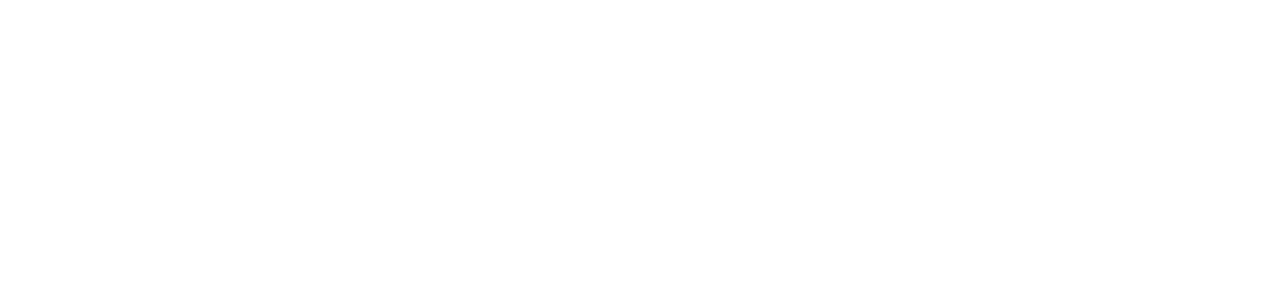
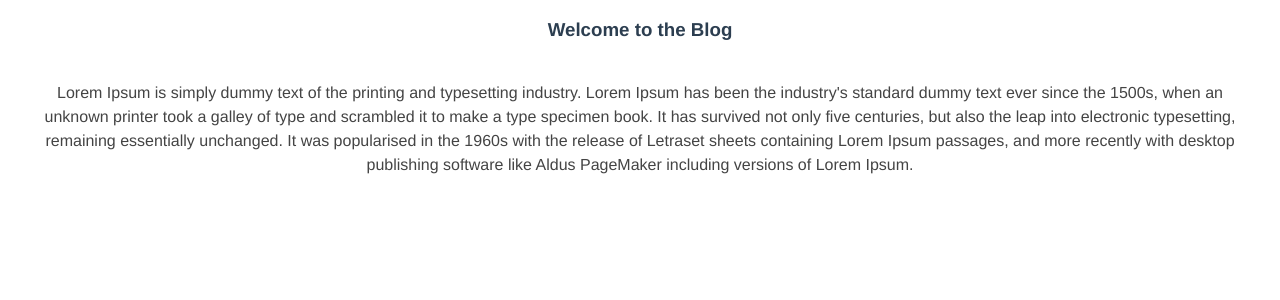
Before and after one commit to saulomas/Learning-TheNetNinja-Vue3, a Vue app: page /posts/1 in a window 1280 px wide. Before the commit this address had no page. Shown: the top 300 px of the page. Built offline with nearby package versions, Linux system fonts and the light colour scheme; data requests are answered from the project's data file.

Commit message:
Conclusão do Projeto/Estudo

```diff
--- a/data/db.json
+++ b/data/db.json
@@ -2,7 +2,7 @@
   "posts": [
     {
       "id": 1,
-      "title": "Welcome to the Blogg",
+      "title": "Welcome to the Blog",
       "body": "Lorem Ipsum is simply dummy text of the printing and typesetting industry. Lorem Ipsum has been the industry's standard dummy text ever since the 1500s, when an unknown printer took a galley of type and scrambled it to make a type specimen book. It has survived not only five centuries, but also the leap into electronic typesetting, remaining essentially unchanged. It was popularised in the 1960s with the release of Letraset sheets containing Lorem Ipsum passages, and more recently with desktop publishing software like Aldus PageMaker including versions of Lorem Ipsum.",
       "tags": [
         "webdev",
@@ -19,16 +19,6 @@
         "webdev",
         "coding"
       ]
-    },
-    {
-      "id": 3,
-      "title": "Welcome to the Blogg",
-      "body": "Lorem Ipsum is simply dummy text of the printing and typesetting industry. Lorem Ipsum has been the industry's standard dummy text ever since the 1500s, when an unknown printer took a galley of type and scrambled it to make a type specimen book. It has survived not only five centuries, but also the leap into electronic typesetting, remaining essentially unchanged. It was popularised in the 1960s with the release of Letraset sheets containing Lorem Ipsum passages, and more recently with desktop publishing software like Aldus PageMaker including versions of Lorem Ipsum.",
-      "tags": [
-        "webdev",
-        "coding",
-        "news"
-      ]
     }
   ]
 }
--- a/src/components/PostList.vue
+++ b/src/components/PostList.vue
@@ -7,7 +7,6 @@
 </template>
 
 <script>
-import { onMounted, onUnmounted, onUpdated } from 'vue';
 import SinglePost from "./SinglePost.vue";
 
 export default {
--- a/src/components/SinglePost.vue
+++ b/src/components/SinglePost.vue
@@ -1,7 +1,12 @@
 <template>
   <div class="post">
-    <h3>{{ post.title }}</h3>
+    <router-link :to="{ name: 'Details', params: { id: post.id }}">
+      <h3>{{ post.title }}</h3>
+    </router-link>
     <p>{{ snippet }}</p>
+    <span v-for="tag in post.tags" :key="tag">
+      #{{ tag }}
+    </span>
   </div>
 </template>
 
--- /dev/null
+++ b/src/composables/getPost.js
@@ -0,0 +1,23 @@
+import { ref } from 'vue'
+
+const getPost = (id) => {
+  const post = ref(null)
+  const error = ref(null)
+
+  const load = async () => {
+    try {
+      let data = await fetch('http://localhost:3000/posts/' + id)
+      if (!data.ok) {
+        throw Error('That post does not exist.')
+      }
+      post.value = await data.json()
+    } catch (err) {
+      error.value = err.message
+      console.log(error.value)
+    }
+  }
+
+  return { post, error, load }
+}
+
+export default getPost
--- /dev/null
+++ b/src/composables/getPosts.js
@@ -0,0 +1,23 @@
+import { ref } from 'vue'
+
+const getPosts = () => {
+  const posts = ref([])
+  const error = ref(null)
+
+  const load = async () => {
+    try {
+      let data = await fetch('http://localhost:3000/posts')
+      if (!data.ok) {
+        throw Error('No data available.')
+      }
+      posts.value = await data.json()
+    } catch (err) {
+      error.value = err.message
+      console.log(error.value)
+    }
+  }
+
+  return { posts, error, load }
+}
+
+export default getPosts
--- a/src/router/index.js
+++ b/src/router/index.js
@@ -1,11 +1,18 @@
 import { createRouter, createWebHistory } from 'vue-router'
 import HomeView from '../views/HomeView.vue'
+import DetailsView from '../views/DetailsView.vue'
 
 const routes = [
   {
     path: '/',
-    name: 'home',
+    name: 'Home',
     component: HomeView
+  },
+  {
+    path: '/posts/:id',
+    name: 'Details',
+    component: DetailsView,
+    props: true
   }
 ]
 
--- /dev/null
+++ b/src/views/DetailsView.vue
@@ -0,0 +1,37 @@
+<template>
+  <div v-if="error">{{ error }}</div>
+  <div v-if="post" class="post">
+    <h3>{{ post.title }}</h3>
+    <p class="pre">{{ post.body }}</p>
+  </div>
+</template>
+
+<script>
+import getPost from '../composables/getPost'
+
+export default {
+  props: ['id'],
+  setup(props) {
+    const { post, error, load } = getPost(props.id)
+
+    load()
+
+    return { post, error }
+  }
+}
+</script>
+
+<style>
+.post {
+  max-width: 1200px;
+  margin: 0 auto;
+}
+.post p {
+  color: #444;
+  line-height: 1.5em;
+  margin-top: 40px;
+}
+.pre {
+  white-space: pre-wrap;
+}
+</style>
--- a/src/views/HomeView.vue
+++ b/src/views/HomeView.vue
@@ -10,28 +10,14 @@
 </template>
 
 <script>
-import { ref } from 'vue'
 import PostList from '../components/PostList.vue'
+import getPosts from '../composables/getPosts'
 
 export default {
     name: "HomeView",
     components: { PostList },
     setup() {
-      const posts = ref([])
-      const error = ref(null)
-
-      const load = async() => {
-        try {
-          let data = await fetch('http://localhost:3000/posts')
-          if (!data.ok) {
-            throw Error('No data available')
-          }
-          posts.value = await data.json()
-        } catch (err) {
-          error.value = err.message
-          console.log(error.value)
-        }
-      }
+      const { posts, error, load } = getPosts()
 
       load()
 
```
